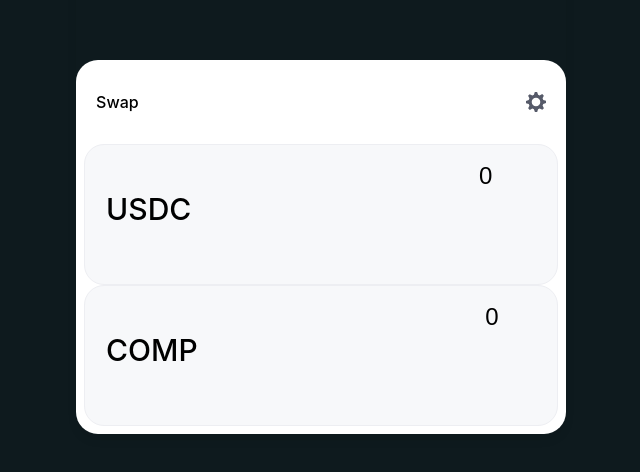
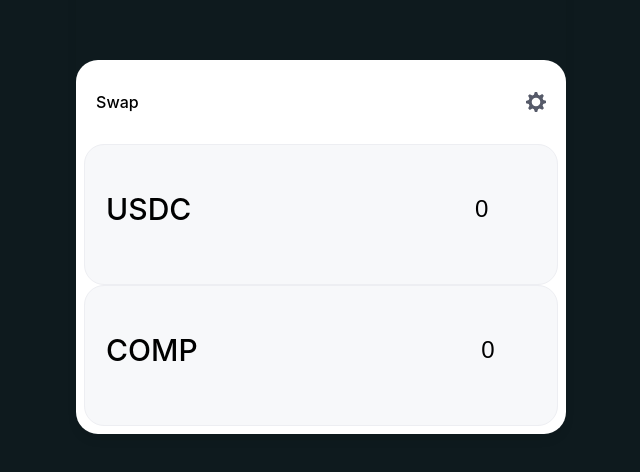
Before and after one commit to linux08/swapui, a React (Create React App) app: page / in a window 1280 px wide. Shown: the part 184-656 px from the top of the page, without its empty margins (319-959 px from the left). Built offline with nearby package versions, Linux system fonts and the light colour scheme.

Commit message:
first commit

```diff
--- a/src/App.tsx
+++ b/src/App.tsx
@@ -7,6 +7,8 @@
 } from "@chakra-ui/react";
 import InputComp from './components/Input';
 import { SettingsIcon } from '@chakra-ui/icons';
+
+// import { getAmountOut } from 'swap';
 import './App.css';
 
 function App() {
@@ -58,7 +60,7 @@
 
           <InputComp
             tokenName="COMP"
-            value={(parseInt(value) * 10).toString()}
+            value={((value)).toString()}
           />
 
         </Box>
--- a/src/components/Input.tsx
+++ b/src/components/Input.tsx
@@ -41,7 +41,10 @@
             {tokenName}
           </Text>
         </Box>
-        <Box>
+        <Box
+          display="flex"
+          justifyContent="center"
+        >
           <Input
             placeholder="0.0"
             fontWeight="500"
```
Also changed, not shown: package.json (+8 -11 lines), 2 other files (tests, documents, lock files or other folders).
